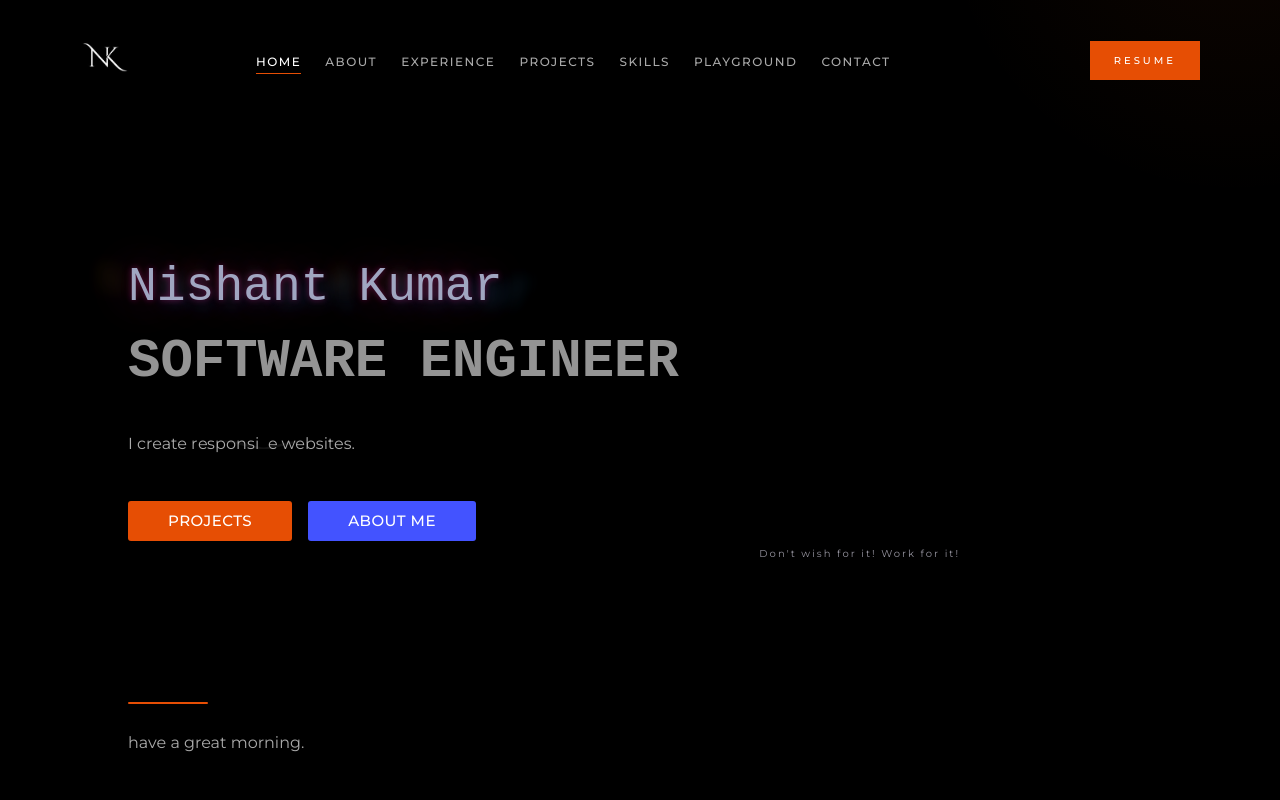
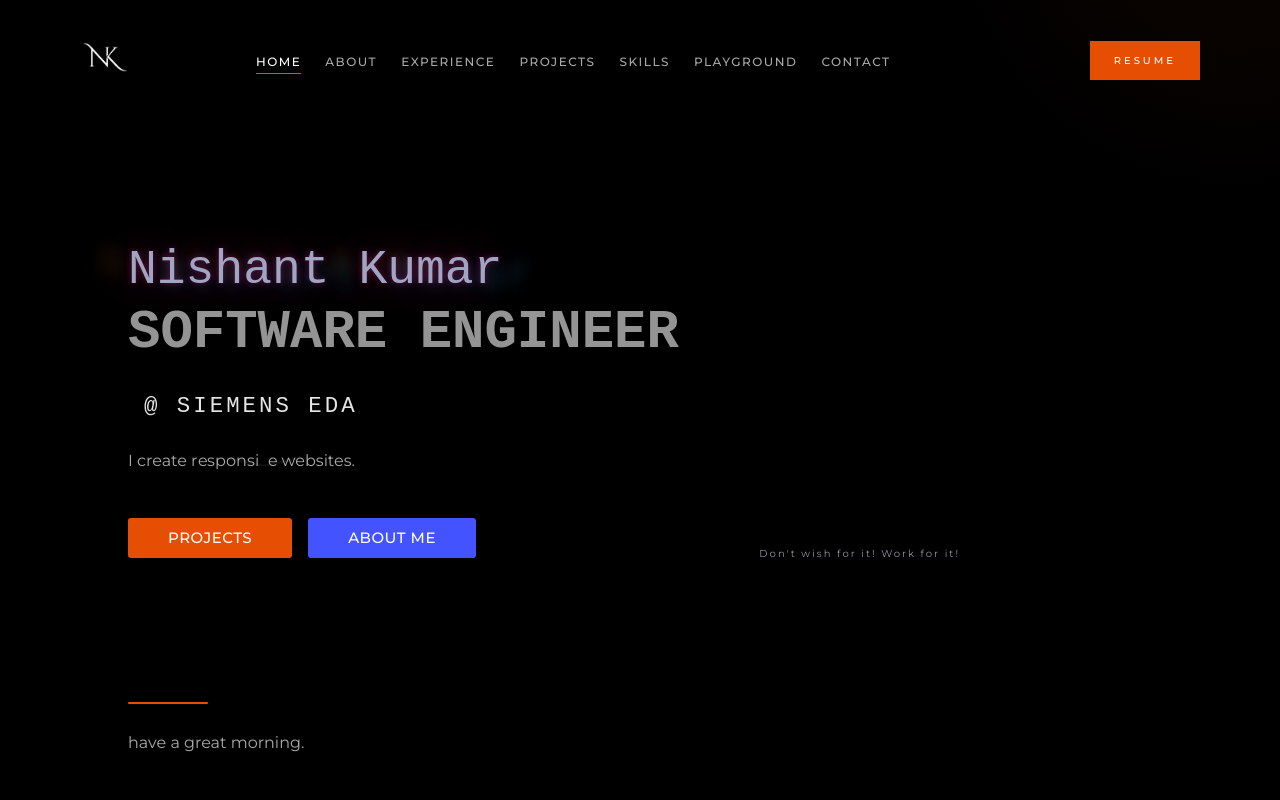
Before and after one commit to NkOffiCiAL07/Portfolio-Website, a React (Create React App) app: page / in a window 1280 px wide. Shown: the top 800 px of the page. Built offline with nearby package versions, Linux system fonts and the light colour scheme.

Commit message:
feat: add Siemens EDA company tag to hero section

```diff
--- a/src/components/Home/Home.js
+++ b/src/components/Home/Home.js
@@ -27,6 +27,7 @@ const Home = () => {
       <StyledHome id="home">
       <h2 className="name1 name2">Nishant Kumar</h2>
       <Title className="container animation"/>
+      <p className="company-tag">@ Siemens EDA</p>
         <p>
           I <span className="change-text"></span>{" "}
           <span className="responsive">r</span>
--- a/src/components/Home/style.css
+++ b/src/components/Home/style.css
@@ -147,10 +147,10 @@ p span:nth-of-type(10) {
 }
 
 .animation {
-  height:10vh;
+  height: 3.5rem;
   margin-left: 1rem;
   overflow: hidden;
-  margin-bottom: 100px;
+  margin-bottom: 0.5rem;
 }
 
 .animation::before {
@@ -161,7 +161,34 @@ p span:nth-of-type(10) {
 
 @keyframes changed {
   50%{
-    content: "frontend Developer";
-    animation: change 8s;
+    content: "Frontend Developer";
+  }
+  100%{
+    content: "Software Engineer";
   }
 }
+
+.company-tag {
+  font-size: 1.4rem;
+  font-weight: 500;
+  letter-spacing: 3px;
+  text-transform: uppercase;
+  color: #e5e5e5;
+  opacity: 0.6;
+  margin-top: 0;
+  margin-left: 1rem;
+  margin-bottom: 2rem;
+  font-family: 'Courier New', Courier, monospace;
+  animation: heroFadeUp 1s ease-out 0.5s both;
+}
+
+@keyframes heroFadeUp {
+  from {
+    opacity: 0;
+    transform: translateY(20px);
+  }
+  to {
+    opacity: 1;
+    transform: translateY(0);
+  }
+}
```
